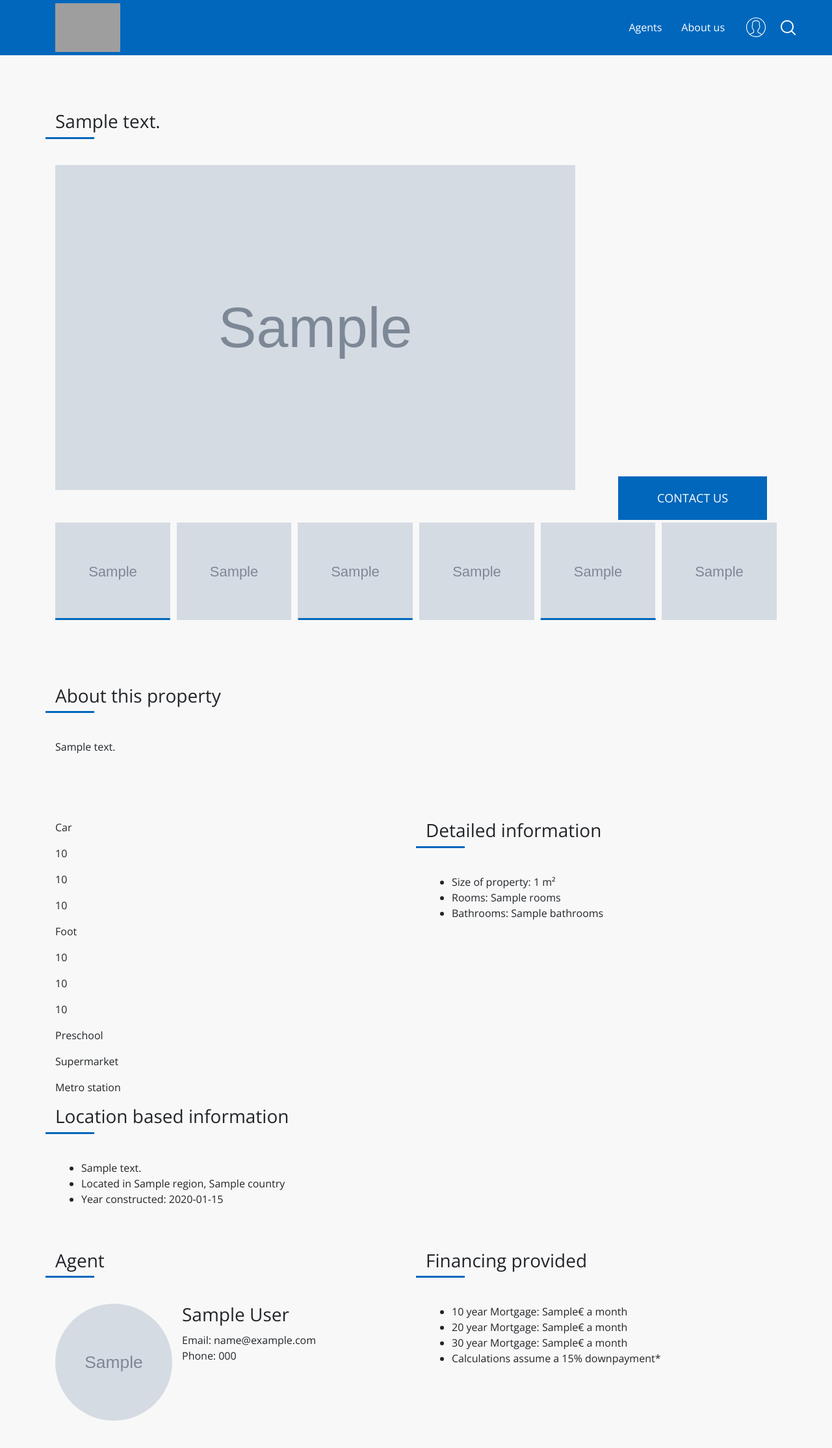
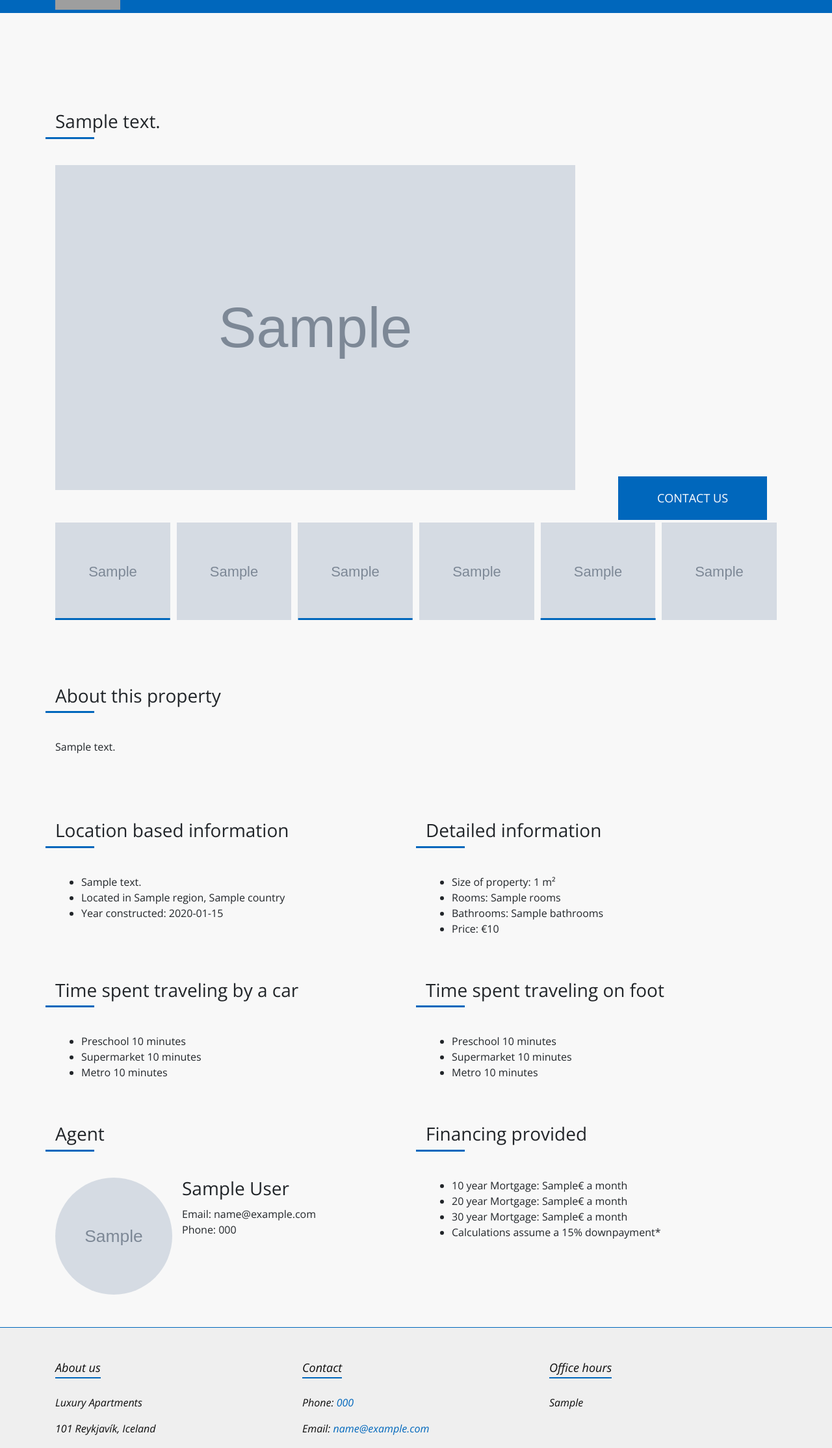
Before and after one commit to jonbjarniolafsson/Verkefni2, a Django app: template CastleApps/templates/apartments/single_apartment.html in a window 1280 px wide. Shown: the top 2228 px of the page at 65% size. Run offline with Django 3.2, Linux system fonts and the light colour scheme; the template is opened without the code that fills it: most values are stand-ins (such as "Sample title", 1, 10 or a date in 2020); grey boxes marked "Sample" are stand-in pictures; some libraries are stand-ins or nearby versions; grey boxes are pictures that could not be loaded.

Commit message:
cleaning up shit html

```diff
--- a/CastleApps/static/css/template.css
+++ b/CastleApps/static/css/template.css
@@ -37,6 +37,16 @@ h3 {
 
 h4 {
     font-size: 14px;
+}
+
+.button-group{
+    display: flex;
+    flex-direction: column;
+}
+
+.button-group a{
+    display: block;
+    margin-bottom: 15px;
 }
 
 .heading h2 {
--- a/CastleApps/templates/apartments/single_apartment.html
+++ b/CastleApps/templates/apartments/single_apartment.html
@@ -36,60 +36,38 @@
                 <div class="heading">
                     <h2>About this property</h2>
                 </div>
-                <div class="description"
+                <div class="description">
                     <p>{{apartment.listings_set.first.description}}</p>
                 </div>
             </div>
-            <div class="col-md-1">
+            <div class="col-md-4">
+                <div class="button-group">
                     {% if apartment.forsale == True %}
                         <a href="/apartments/{{apartment.id}}/payment_info" class="btn btn-primary pull right">Buy Now</a>
                     {% endif %}
-            </div>
                     {% if user.is_staff == True %}
-
-                <div class="col-md-1">
                             {% if listingMisc.id == None %}
                                 <a href="/apartments/{{apartment.id}}/add_key_distances" class="btn btn-primary pull right">Add Key Distances</a>
                             {% endif %}
-                </div>
                         {% if apartment.forsale == True %}
-                    <div class="col-md-1">
                             <a href="/apartments/{{ apartment.id }}/remove_listing" class="btn btn-primary pull right">Remove Listing</a>
 
                             <a href="/apartments/{{ apartment.id }}/add_image" class="btn btn-primary pull right">Add Image</a>
 
                             <a href="/apartments/{{ apartment.id }}/add_open_house" class="btn btn-primary pull right">Add Open House</a>
-                    </div>
                         {% endif %}
                     {% endif %}
                 </div>
+            </div>
+        </div>
 
         <div class="row">
-            {% if listingMisc.id != None %}
             <div class="col-md-6">
-                    <div class="distances">
-                        <div class="byCar">
-                            <p>Car</p>
-                            <p>{{ listingMisc.carpreschool }}</p>
-                            <p>{{ listingMisc.carsupermarket }}</p>
-                            <p>{{ listingMisc.carmetro }}</p>
-                        </div>
-                        <div class="onFoot">
-                            <p>Foot</p>
-                            <p>{{ listingMisc.footpreschool }}</p>
-                            <p>{{ listingMisc.footsupermarket }}</p>
-                            <p>{{ listingMisc.footmetro }}</p>
-                        </div>
-                        <div class="distanceName">
-                            <p>Preschool</p>
-                            <p>Supermarket</p>
-                            <p>Metro station</p>
+                <div class="heading">
+                    <h2>Location based information</h2>
                 </div>
                 <div class="meta">
                     <div class="info">
-                                <div class="heading">
-                                    <h2>Location based information</h2>
-                                </div>
                         <ul>
                             <li>{{apartment.address}}</li>
                             <li>Located in {{apartment.locationid.region}}, {{apartment.locationid.country}}</li>
@@ -98,8 +76,6 @@
                     </div>
                 </div>
             </div>
-                 </div>
-            {% endif %}
             <div class="col-md-6">
                 <div class="heading">
                     <h2>Detailed information</h2>
@@ -110,11 +86,45 @@
                             <li>Size of property: {{apartment.size}} m&sup2;</li>
                             <li>Rooms: {{apartment.rooms}}</li>
                             <li>Bathrooms: {{apartment.bathrooms}}</li>
+                            <li>Price: &euro;{{apartment.listings_set.first.price}}</li>
                         </ul>
                     </div>
                 </div>
             </div>
         </div>
+
+        {% if listingMisc.id != None %}
+            <div class="row">
+                <div class="col-md-6">
+                    <div class="heading">
+                        <h2>Time spent traveling by a car</h2>
+                    </div>
+                    <div class="distances">
+                        <div class="byCar">
+                            <ul>
+                                <li>Preschool {{ listingMisc.carpreschool }} minutes</li>
+                                <li>Supermarket {{ listingMisc.carsupermarket }} minutes </li>
+                                <li>Metro {{ listingMisc.carmetro }} minutes</li>
+                            </ul>
+                        </div>
+                    </div>
+                </div>
+                <div class="col-md-6">
+                    <div class="heading">
+                        <h2>Time spent traveling on foot</h2>
+                    </div>
+                    <div class="distances">
+                        <div class="onfoot">
+                            <ul>
+                                <li>Preschool {{ listingMisc.footpreschool }} minutes</li>
+                                <li>Supermarket {{ listingMisc.footsupermarket }} minutes</li>
+                                <li>Metro {{ listingMisc.footmetro }} minutes</li>
+                            </ul>
+                        </div>
+                    </div>
+                </div>
+            </div>
+        {% endif %}
 
         <div class="row">
             <div class="col-md-6">
```
Also changed, not shown: CastleApps/apartments/views.py (+36 -36 lines). Lines whose indentation alone changed are shown as unchanged.
